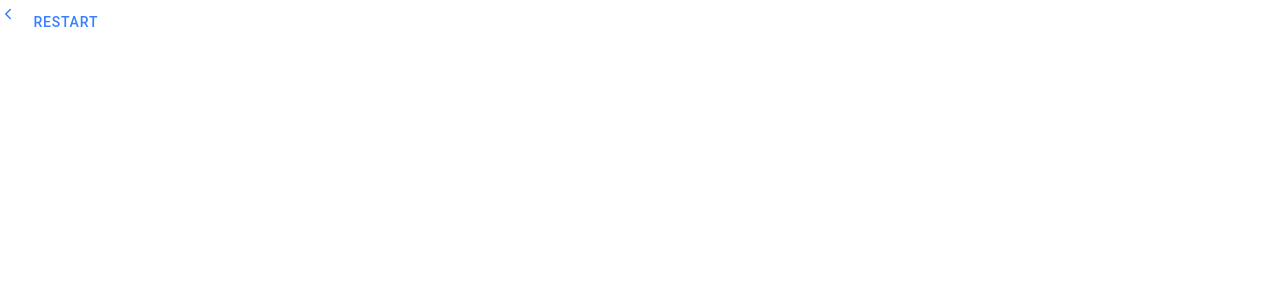
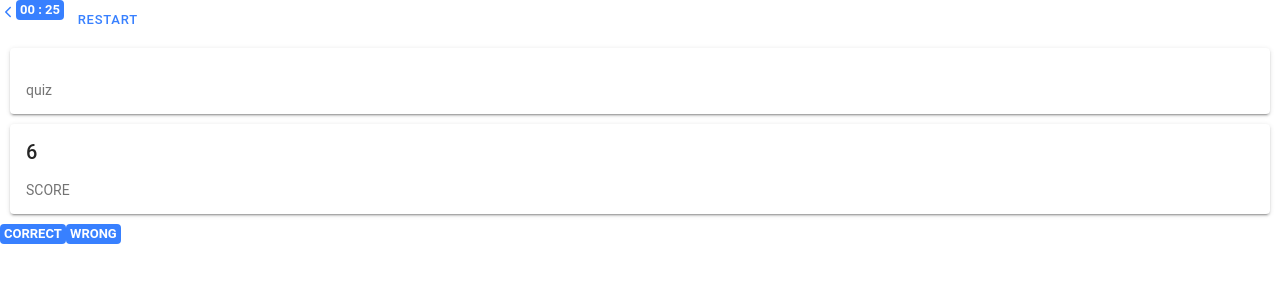
Before and after one commit to shohreh-zarkesh/dicto-game, a React (Create React App) app: page /quiz in a window 1280 px wide. Shown: the top 300 px of the page. Built offline with nearby package versions, Linux system fonts and the light colour scheme.

Commit message:
feat : add components to quiz

```diff
--- /dev/null
+++ b/src/components/BackButton/index.jsx
@@ -0,0 +1,10 @@
+import {NavLink} from "react-router-dom";
+import {IoIosArrowBack} from "react-icons/io";
+
+export function BackButton (){
+    return (
+        <NavLink to="/" end>
+            <IoIosArrowBack/>
+        </NavLink>
+    )
+}
--- /dev/null
+++ b/src/components/Card/index.jsx
@@ -0,0 +1,15 @@
+import {IonCard, IonCardContent, IonCardHeader, IonCardTitle} from "@ionic/react";
+
+export function Card(props) {
+    return (
+        <IonCard>
+            <IonCardHeader>
+                <IonCardTitle>{props.title}</IonCardTitle>
+            </IonCardHeader>
+
+            <IonCardContent>
+                {props.text}
+            </IonCardContent>
+        </IonCard>
+    )
+}
--- /dev/null
+++ b/src/pages/Quiz/components/Score/index.jsx
@@ -0,0 +1,7 @@
+import {Card} from "../../../../components/Card";
+
+export function Score(props) {
+    return (
+        <Card text="SCORE" title={props.score}></Card>
+    )
+}
--- /dev/null
+++ b/src/pages/Quiz/components/Timer/index.jsx
@@ -0,0 +1,10 @@
+import {IonBadge} from "@ionic/react";
+
+export function Timer(props){
+
+    return (
+        <IonBadge color={props.seconds <= props.minValue ? "danger" : "primary"}>
+            {`${props.minutes.toLocaleString(undefined, {minimumIntegerDigits: 2})} : ${props.seconds.toLocaleString(undefined, {minimumIntegerDigits: 2})}`}
+        </IonBadge>
+    )
+}
--- a/src/pages/Quiz/index.jsx
+++ b/src/pages/Quiz/index.jsx
@@ -6,11 +6,11 @@ import {useEffect} from "react";
 
 //ionic components
 import {IonBadge, IonButton, IonContent, IonPage} from "@ionic/react";
-import {NavLink} from "react-router-dom";
+import {BackButton} from "../../components/BackButton";
+import {Timer} from "./components/Timer";
+import {Card} from "../../components/Card";
+import {Score} from "./components/Score";
 
-
-//Icon
-import {IoIosArrowBack} from 'react-icons/io';
 
 export function Quiz() {
     const info = {
@@ -27,13 +27,17 @@ export function Quiz() {
     return (<>
         <IonPage>
             <IonContent fullscreen>
-                <NavLink to="/" end>
-                    <IoIosArrowBack/>
-                </NavLink>
-                <IonBadge color={timer.value <= info.minTimeAlarm ? "danger" : "primary"}>
-                    {timer.value}
+                <BackButton/>
+                <Timer minutes={timer.minutes} seconds={timer.seconds} minValue={info.minTimeAlarm}></Timer>
+                <IonButton size="small" fill="clear">Restart</IonButton>
+                <Card text="quiz">  </Card>
+                <Score score="6"> </Score>
+                <IonBadge>
+                    CORRECT
                 </IonBadge>
-                <IonButton fill="clear">Restart</IonButton>
+                <IonBadge>
+                    WRONG
+                </IonBadge>
             </IonContent>
         </IonPage>
     </>)
```
